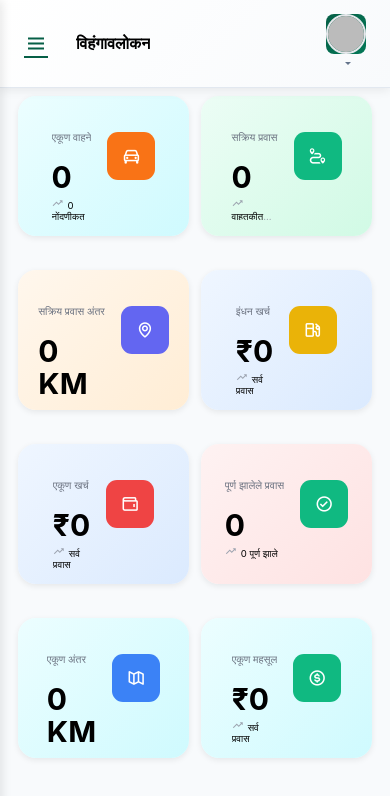
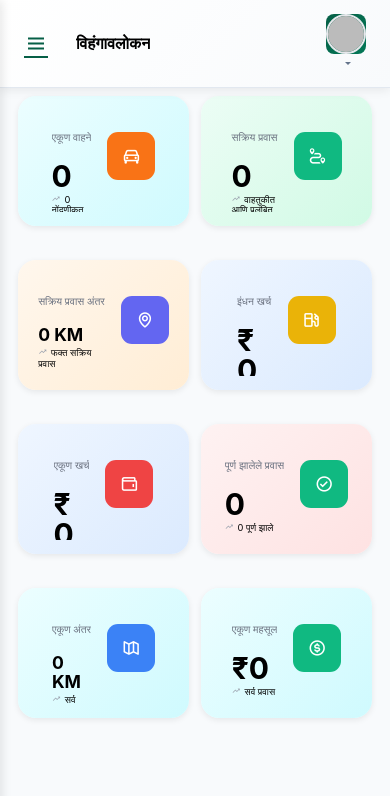
Before and after one commit to Aditya0612-ui/-materials--transport, a React (Vite) app: page /dashboard in a window 390 px wide. Shown: the top 796 px of the page. Built offline with nearby package versions, Linux system fonts and the light colour scheme; no server answers; the database is empty; sample sign-in values are in the browser's storage.

Commit message:
Card layout fix 3

```diff
--- a/src/styles/mobile-enhancements.css
+++ b/src/styles/mobile-enhancements.css
@@ -499,17 +499,24 @@
     border-radius: 14px !important;
     border: none !important;
     box-shadow: 0 2px 6px rgba(0, 0, 0, 0.08) !important;
-    min-height: 120px !important;
-    max-height: 140px !important;
+    height: 130px !important;
   }
 
   .stats-card .card-body {
-    padding: 0.75rem !important;
+    padding: 0.7rem !important;
     width: 100% !important;
+    height: 100% !important;
     display: flex !important;
     flex-direction: column !important;
     justify-content: space-between !important;
     overflow: hidden !important;
+  }
+
+  /* Specific adjustments for cards with longer values */
+  .stats-cards-row > *:nth-child(7) .stats-card h3,
+  .stats-cards-row > *:nth-child(3) .stats-card h3 {
+    font-size: 1.1rem !important;
+    line-height: 1.1 !important;
   }
 
   /* Card background colors - pastel theme */
@@ -569,21 +576,27 @@
   }
 
   .stats-card h3 {
-    font-size: 1.35rem !important;
-    margin-bottom: 0.25rem !important;
-    line-height: 1.1 !important;
+    font-size: 1.25rem !important;
+    margin-bottom: 0.2rem !important;
+    line-height: 1 !important;
     font-weight: 700 !important;
+    word-break: break-word !important;
   }
 
   .stats-card small {
-    font-size: 0.6rem !important;
-    line-height: 1.2 !important;
+    font-size: 0.58rem !important;
+    line-height: 1.15 !important;
     overflow: hidden !important;
     text-overflow: ellipsis !important;
     display: -webkit-box !important;
     -webkit-line-clamp: 2 !important;
     -webkit-box-orient: vertical !important;
-    max-height: 2.4em !important;
+    max-height: 2.3em !important;
+    word-break: break-word !important;
+  }
+
+  .stats-card small i {
+    font-size: 0.55rem !important;
   }
 
   /* Stats card icon containers with solid color backgrounds */
```
